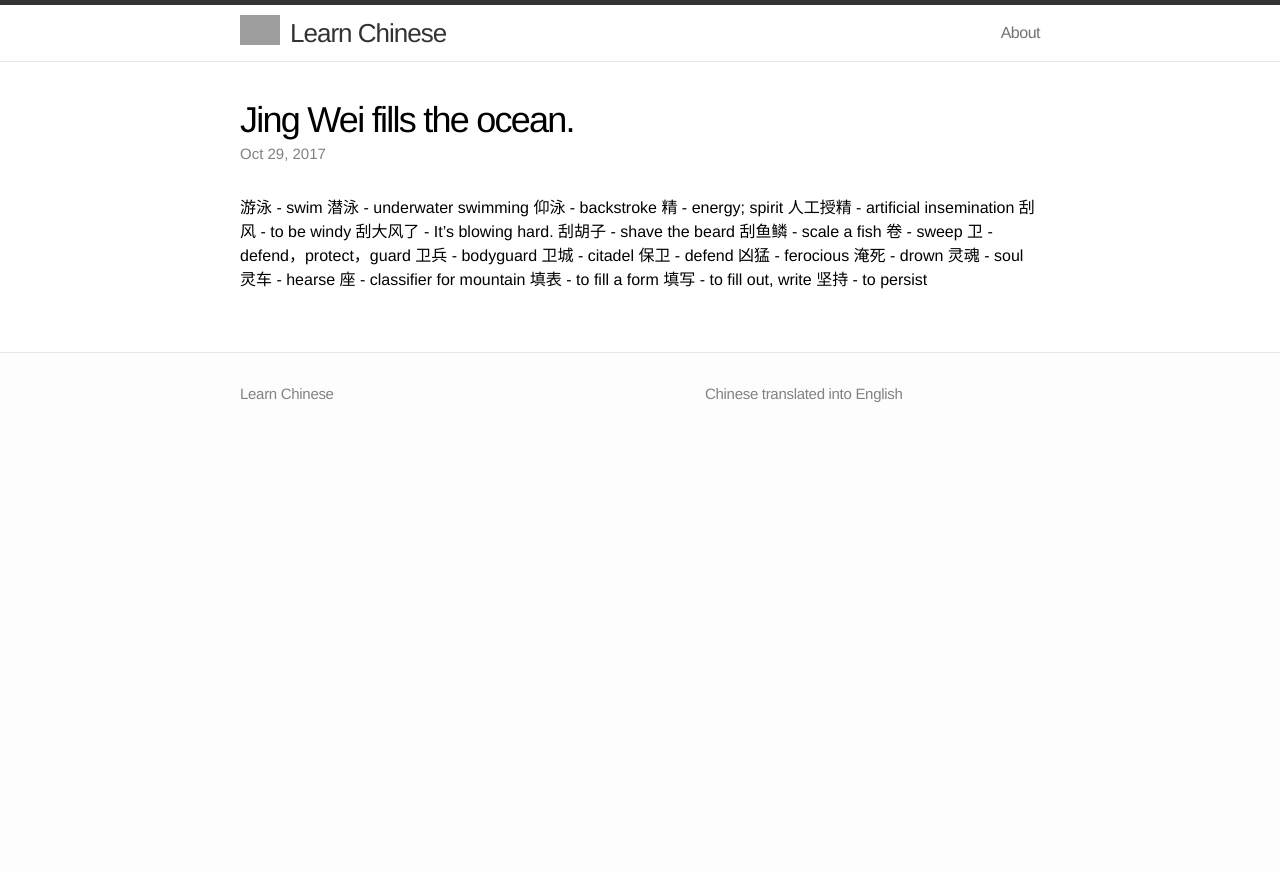
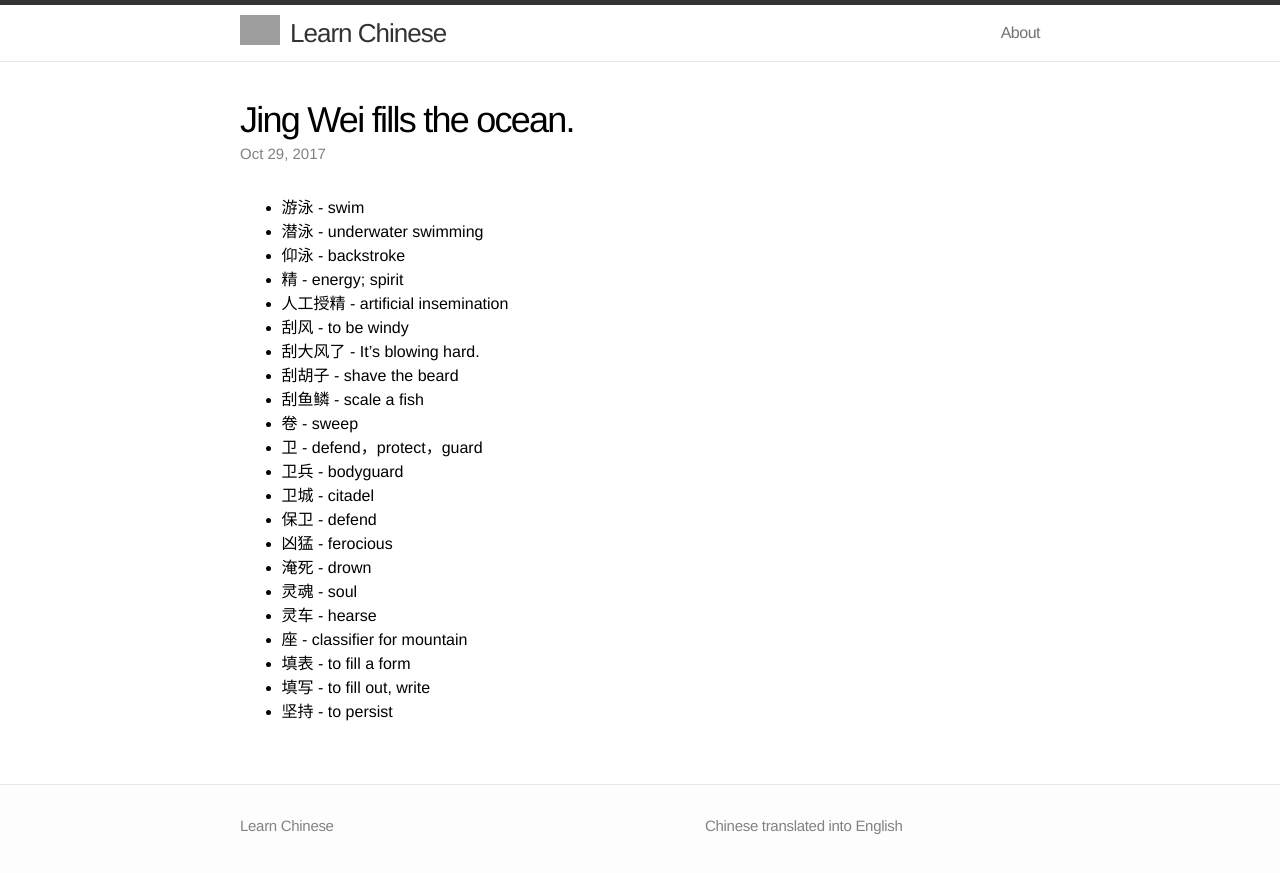
Before and after one commit to learn-chinese/learn-chinese.github.io, a Jekyll site: the page built from _posts/2017-10-29-jing-wei-fills-the-ocean.md, in a window 1280 px wide. Shown: the top 873 px of the page. Built offline with Jekyll 4.4.1, drawn with Linux system fonts in a browser that asks for light colours; grey boxes are pictures that could not be loaded.

Commit message:
make vocab words a list

```diff
--- a/_posts/2017-10-29-jing-wei-fills-the-ocean.md
+++ b/_posts/2017-10-29-jing-wei-fills-the-ocean.md
@@ -6,25 +6,25 @@ category: fable
 tags: [fable]
 ---
 
-游泳 - swim
-潜泳 - underwater swimming
-仰泳 - backstroke
-精 - energy; spirit
-人工授精 - artificial insemination
-刮风 - to be windy
-刮大风了 - It's blowing hard.
-刮胡子 - shave the beard
-刮鱼鳞 - scale a fish
-卷 - sweep
-卫 - defend，protect，guard
-卫兵 - bodyguard
-卫城 - citadel
-保卫 - defend
-凶猛 - ferocious
-淹死 - drown
-灵魂 - soul
-灵车 - hearse
-座 - classifier for mountain
-填表 - to fill a form
-填写 - to fill out, write
-坚持 - to persist
+* 游泳 - swim
+* 潜泳 - underwater swimming
+* 仰泳 - backstroke
+* 精 - energy; spirit
+* 人工授精 - artificial insemination
+* 刮风 - to be windy
+* 刮大风了 - It's blowing hard.
+* 刮胡子 - shave the beard
+* 刮鱼鳞 - scale a fish
+* 卷 - sweep
+* 卫 - defend，protect，guard
+* 卫兵 - bodyguard
+* 卫城 - citadel
+* 保卫 - defend
+* 凶猛 - ferocious
+* 淹死 - drown
+* 灵魂 - soul
+* 灵车 - hearse
+* 座 - classifier for mountain
+* 填表 - to fill a form
+* 填写 - to fill out, write
+* 坚持 - to persist
```
